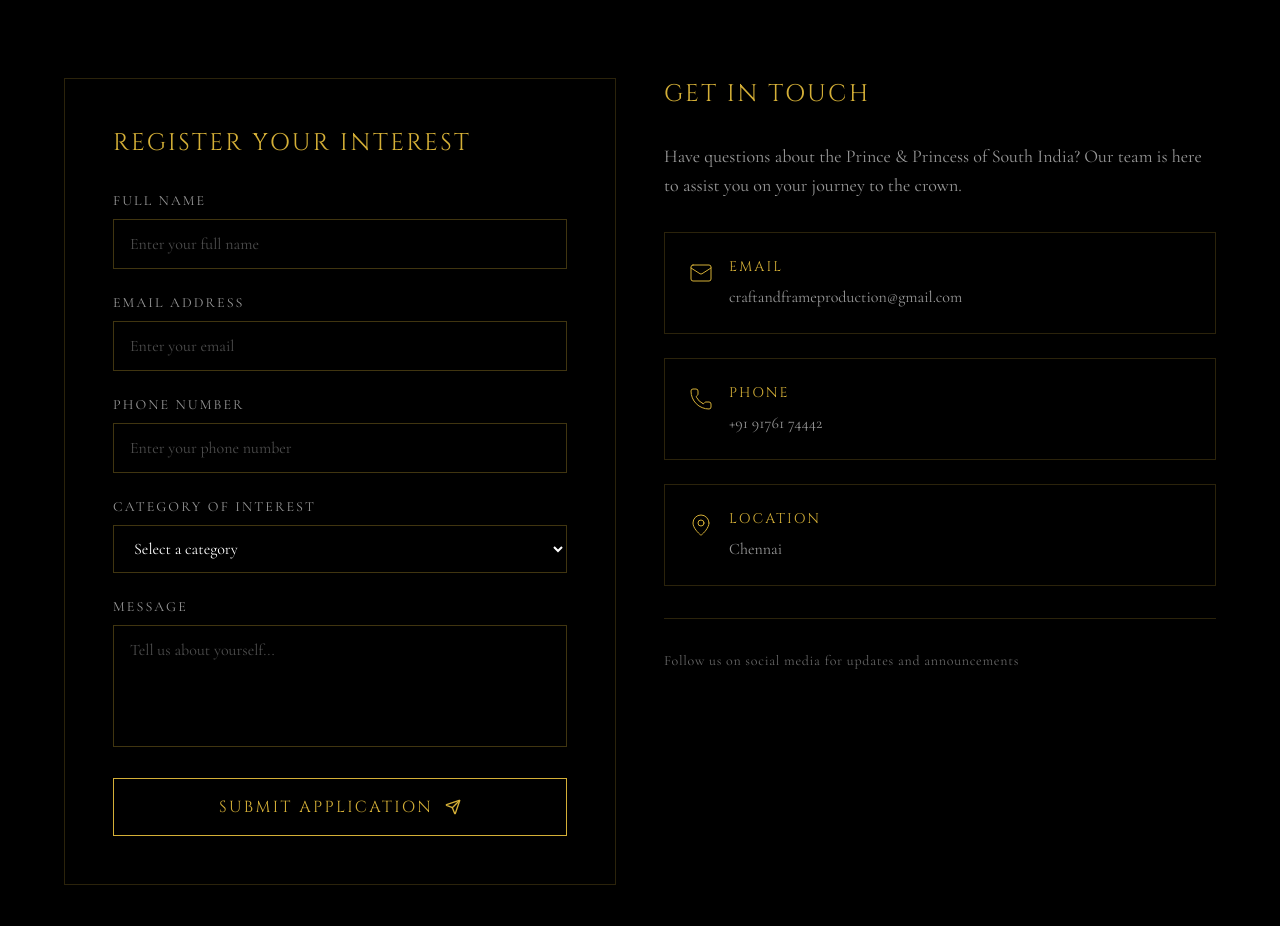
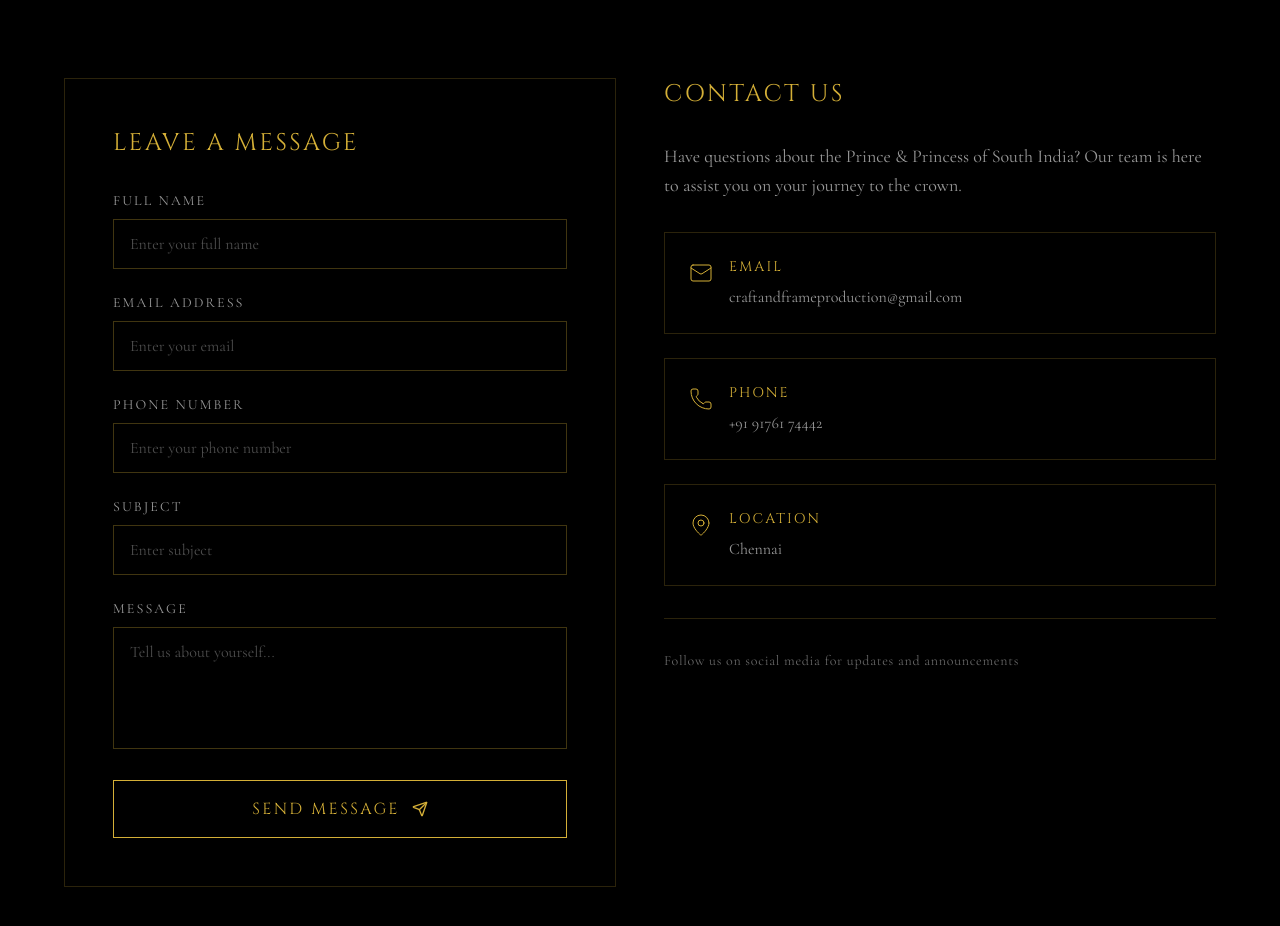
Before and after one commit to raakavanep/luxury-landing, a Next.js app: page /contact in a window 1280 px wide. Shown: the part 480-1406 px from the top of the page. Built offline with nearby package versions, Linux system fonts and the light colour scheme.

Commit message:
Updated contact page and register button

```diff
--- a/app/(main)/contact/page.tsx
+++ b/app/(main)/contact/page.tsx
@@ -8,7 +8,7 @@ export default function ContactPage() {
   name: '',
   email: '',
   phone: '',
-    category: '',
+  subject: '',
   message: ''
 })
 
@@ -30,7 +30,7 @@ export default function ContactPage() {
   name: "",
   email: "",
   phone: "",
-      category: "",
+  subject: "",
   message: "",
 })
   } catch (error) {
@@ -73,7 +73,7 @@ export default function ContactPage() {
                   className="text-2xl tracking-[0.1em] text-[#d4af37] mb-8"
                   style={{ fontFamily: 'var(--font-cinzel), serif' }}
                 >
-                  REGISTER YOUR INTEREST
+                  LEAVE A MESSAGE
                 </h2>
 
                 <form onSubmit={handleSubmit} className="space-y-6">
@@ -136,19 +136,20 @@ export default function ContactPage() {
     className="block text-sm tracking-[0.15em] text-white/60 mb-2"
     style={{ fontFamily: 'var(--font-cormorant), serif' }}
   >
-                      CATEGORY OF INTEREST
+    SUBJECT
   </label>
-                    <select
-                      value={formData.category}
-                      onChange={(e) => setFormData({...formData, category: e.target.value})}
-                      className="w-full px-4 py-3 bg-black/50 border border-[#d4af37]/30 text-white focus:border-[#d4af37] focus:outline-none transition-colors"
+
+  <input
+    type="text"
+    value={formData.subject}
+    onChange={(e) =>
+      setFormData({ ...formData, subject: e.target.value })
+    }
+    className="w-full px-4 py-3 bg-black/50 border border-[#d4af37]/30 text-white placeholder-white/30 focus:border-[#d4af37] focus:outline-none transition-colors"
     style={{ fontFamily: 'var(--font-cormorant), serif' }}
+    placeholder="Enter subject"
     required
-                    >
-                      <option value="" className="bg-black">Select a category</option>
-                      <option value="prince" className="bg-black">Prince of South India</option>
-                      <option value="princess" className="bg-black">Princess of South India</option>
-                    </select>
+  />
 </div>
 
                   <div>
@@ -173,7 +174,7 @@ export default function ContactPage() {
                     className="w-full flex items-center justify-center gap-3 px-8 py-4 border border-[#d4af37] text-[#d4af37] tracking-[0.15em] hover:bg-[#d4af37]/10 transition-all duration-300 luxury-button"
                     style={{ fontFamily: 'var(--font-cinzel), serif' }}
                   >
-                    SUBMIT APPLICATION
+                    SEND MESSAGE
                     <Send className="w-4 h-4" />
                   </button>
                 </form>
@@ -190,7 +191,7 @@ export default function ContactPage() {
                   className="text-2xl tracking-[0.1em] text-[#d4af37] mb-8"
                   style={{ fontFamily: 'var(--font-cinzel), serif' }}
                 >
-                  GET IN TOUCH
+                  CONTACT US
                 </h2>
                 <p
                   className="text-white/60 leading-relaxed mb-8"
@@ -200,7 +201,6 @@ export default function ContactPage() {
                   Our team is here to assist you on your journey to the crown.
                 </p>
               </div>
-
 <div className="space-y-6">
               <div className="flex items-start gap-4 p-6 border border-[#d4af37]/20 bg-black/30">
   <Mail className="w-6 h-6 text-[#d4af37] mt-1" strokeWidth={1} />
@@ -211,6 +211,7 @@ export default function ContactPage() {
     >
       EMAIL
     </h3>
+
     <p
       className="text-white/60"
       style={{ fontFamily: 'var(--font-cormorant), serif' }}
--- a/components/navbar.tsx
+++ b/components/navbar.tsx
@@ -57,12 +57,14 @@ export function Navbar() {
           </ul>
 
           {/* Register Button - Desktop */}
-          <Link
-            href="/contact"
+          <a
+  href="https://forms.gle/YOUR_GOOGLE_FORM_LINK"
+  target="_blank"
+  rel="noopener noreferrer"
   className="hidden xl:block absolute right-0 px-4 py-2 border border-[#d4af37] text-[#d4af37] text-xs xl:text-sm tracking-[0.15em] font-normal hover:bg-[#d4af37] hover:text-black transition-all duration-300"
 >
   REGISTER NOW
-          </Link>
+</a>
 
           {/* Mobile Menu Button */}
           <button
@@ -94,13 +96,15 @@ export function Navbar() {
                 </li>
               ))}
               <li className="mt-4">
-                <Link
-                  href="/contact"
+                <a
+  href="https://forms.gle/YOUR_GOOGLE_FORM_LINK"
+  target="_blank"
+  rel="noopener noreferrer"
   className="inline-block px-5 py-2 border border-[#d4af37] text-[#d4af37] text-sm tracking-[0.15em] font-normal hover:bg-[#d4af37] hover:text-black transition-all duration-300"
   onClick={() => setMobileMenuOpen(false)}
 >
   REGISTER NOW
-                </Link>
+</a>
               </li>
             </ul>
           </div>
```
Lines whose indentation alone changed are shown as unchanged.
